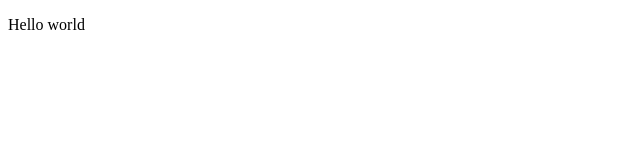
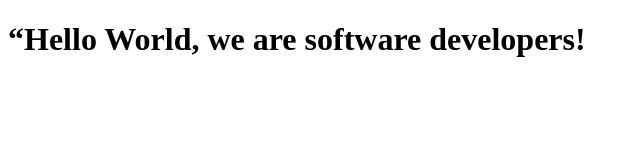
Before and after one commit to mbonabucya/Microverse_Tripute_age, a plain HTML site: page index.html in a window 1280 px wide. Shown: the whole page, without its empty margins (0-640 px from the left). Drawn offline with Linux system fonts and the light colour scheme.

Commit message:
moved files from parent repo folder to root repo dir

```diff
--- a/fcc-test-suite-template-master/index.html
+++ b/index.html
@@ -10,19 +10,8 @@
     <script src="https://cdn.freecodecamp.org/testable-projects-fcc/v1/bundle.js"></script>
 
 
-    <p>Hello world</p>
-    <!--
+    <h1>“Hello World, we are software developers!</h1>
 
-    Hello Camper!
-
-    For now, the test suite only works in Chrome!
-    Please read the README below in the JS Editor before beginning.
-    Feel free to delete this message once you have read it.
-    Good luck and Happy Coding!
-
-    - The freeCodeCamp Team
-
-    -->
     <script  src="js/index.js"></script>
   </body>
 </html>
```
Also changed, not shown: css/style.css (added), js/index.js (renamed from fcc-test-suite-template-master/js/index.js), license.txt (renamed from fcc-test-suite-template-master/license.txt), 5 other files.
